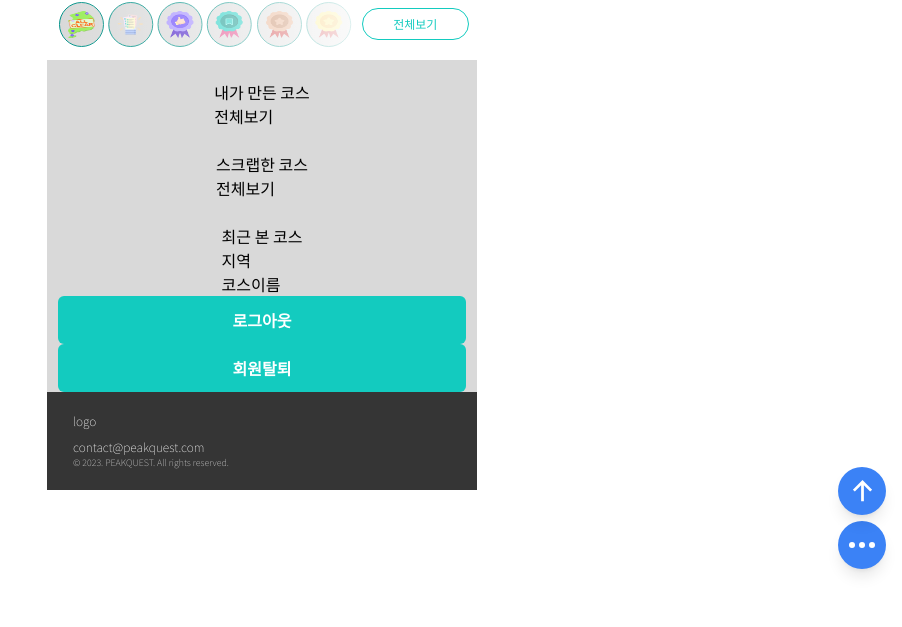
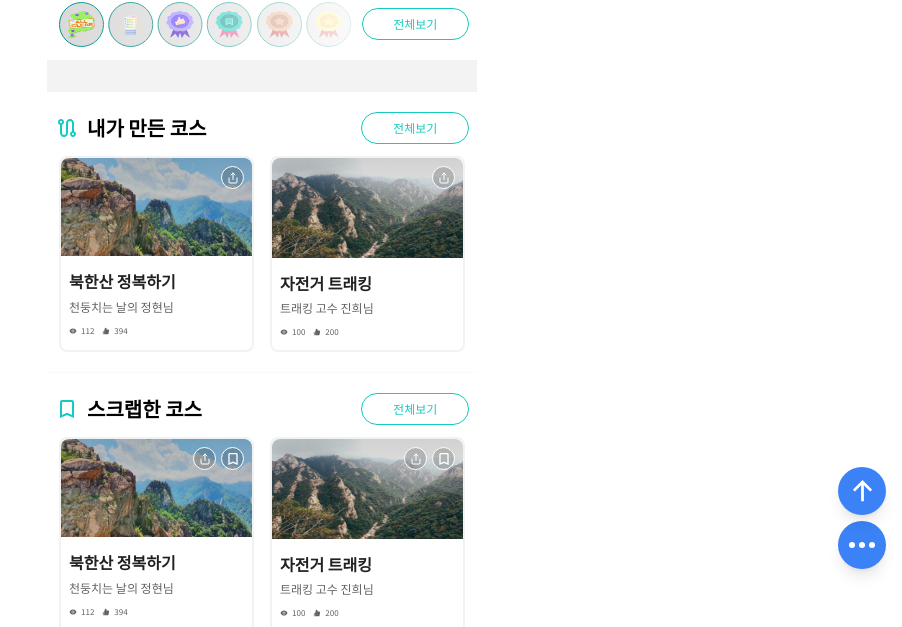
Before and after one commit to Digital-Guardians/peak-quest, a React (Vite) app in the folder peak-quest/: page /mypage in a window 1280 px wide. Shown: the part 215-842 px from the top of the page, without its empty margins (378-1280 px from the left). Before the commit the page ends 800 px from the top, so only its background shows below. Built offline with nearby package versions, Linux system fonts and the light colour scheme.

Commit message:
[feat] mypage 코스 관련 기능 추가
- 내가 만든 코스
- 스크랩 한 코스
- 최근 본 코스
- 로그아웃 / 회원 탈퇴

```diff
--- a/peak-quest/src/components/user/CourseItem.tsx
+++ b/peak-quest/src/components/user/CourseItem.tsx
@@ -8,6 +8,7 @@ import { changeEnglish } from "../../helper/changeAreaName";
 // CourseItem 컴포넌트의 속성 타입을 수정
 interface CourseItemProps {
   courseList: Course[];
+  isMine: boolean | void;
 }
 
 interface Course {
@@ -21,10 +22,7 @@ interface Course {
   area: string;
 }
 
-export default function CourseItem({ courseList }: CourseItemProps) {
-  const handleCopy = () => {
-    alert("링크가 복사되었습니다!");
-  };
+export default function CourseItem({ courseList, isMine }: CourseItemProps) {
   return (
     <div className="w-full p-3 grid grid-cols-2 gap-4 sm:grid-cols-1 sm:gap-3">
       {/* 각각의 CourseItem */}
@@ -44,7 +42,9 @@ export default function CourseItem({ courseList }: CourseItemProps) {
           </div>
           {/* 공유 버튼 */}
           <div
-            className="w-[23px] h-[23px] flex items-center justify-center bg-black/20 text-white text-md border-[1px] border-white rounded-full absolute top-2 right-9 cursor-pointer"
+            className={`w-[23px] h-[23px] flex items-center justify-center bg-black/20 text-white text-md border-[1px] border-white rounded-full cursor-pointer absolute top-2 ${
+              isMine ? "right-2" : "right-9 "
+            }`}
             onClick={() => {
               copy(
                 `http://localhost:5173/area/${changeEnglish(
@@ -57,7 +57,7 @@ export default function CourseItem({ courseList }: CourseItemProps) {
             <FiShare />
           </div>
           {/* 스크랩 버튼 */}
-          <WishBtn courseId={Number(course.id)} />
+          {isMine ? <></> : <WishBtn courseId={Number(course.id)} />}
           {/* 코스 설명 */}
           <div className="p-2 w-full h-[96px] flex flex-col items-start justify-evenly sm:h-[86px]">
             <p className="text-lg text-black font-bold">{course.title}</p>
--- a/peak-quest/src/pages/user/CourseList.tsx
+++ b/peak-quest/src/pages/user/CourseList.tsx
@@ -102,7 +102,7 @@ export default function CourseList() {
       >
         {courseList.length > 0 ? (
           <>
-            <CourseItem courseList={courseList} />
+            <CourseItem courseList={courseList} isMine={false} />
             <div className="h-[80px] flex justify-center my-3">
               더이상 불러올 코스가 없습니다.
             </div>
--- a/peak-quest/src/pages/user/MyPage.tsx
+++ b/peak-quest/src/pages/user/MyPage.tsx
@@ -1,8 +1,12 @@
 import React, { useEffect, useState } from "react";
 import CourseItem from "../../components/user/CourseItem";
 import { IoIosArrowBack } from "react-icons/io";
+import { AiOutlineEye } from "react-icons/ai";
+import { MdOutlineRoute, MdOutlineBookmarkBorder } from "react-icons/md";
 import { useNavigate } from "react-router-dom";
 import Profile from "../../components/user/mypage/Profile";
+import { saveRecentCourse } from "../../helper/saveRecentCourse";
+import RecentCourse from "../../components/user/mypage/RecentCourse";
 
 // 코스 타입 정의
 interface Course {
@@ -31,10 +35,75 @@ export default function MyPage() {
   // 최근 본 코스
   const [recentCourseList, setRecentCourseList] = useState<Course[]>([]);
 
+  useEffect(() => {
+    // myCourse
+    fetch(`/mock/user/myPage_myCourse.json`)
+      .then((res) => res.json())
+      .then((data) => {
+        setMakeCourseList(data.courses);
+      })
+      .catch((error) => {
+        console.error("Error fetching more courses:", error);
+      });
+
+    // wishCourse
+    fetch(`/mock/user/myPage_wishCourse.json`)
+      .then((res) => res.json())
+      .then((data) => {
+        setWishCourseList(data.courses);
+      })
+      .catch((error) => {
+        console.error("Error fetching more courses:", error);
+      });
+    // 최근 본 코스 테스트용 코드
+    saveRecentCourse({
+      id: 1,
+      title: "최근adsfa sfsafaㅇㅁㄹㄴㅁ ㅇㄹㄴㄻㄹㅇㄴ",
+      thumbnail: "../../src/assets/user/course_image_2.png",
+      area: "제주도",
+    });
+    saveRecentCourse({
+      id: 2,
+      title: "서울 속 시원한 숲 ㅇㅇㅇㅇ",
+      thumbnail: "../../src/assets/user/course_image_2.png",
+      area: "수도권",
+    });
+    saveRecentCourse({
+      id: 3,
+      title: "최근adsfasfsafa",
+      thumbnail: "../../src/assets/user/course_image_2.png",
+      area: "수도권",
+    });
+    saveRecentCourse({
+      id: 4,
+      title: "최근adsfasfsafa",
+      thumbnail: "../../src/assets/user/course_image_2.png",
+      area: "충청권",
+    });
+    saveRecentCourse({
+      id: 5,
+      title: "최 근ad gaggafdas",
+      thumbnail: "../../src/assets/user/course_image_2.png",
+      area: "수도권",
+    });
+    saveRecentCourse({
+      id: 6,
+      title: "ㅇㄻ ㄹㅇㄴㅁㄹ ㄴㅁㄹㄴㅁㄹ",
+      thumbnail: "../../src/assets/user/course_image_2.png",
+      area: "강원권",
+    });
+    saveRecentCourse({
+      id: 7,
+      title: "최근 ㅁㄴㅇㄻㄹ ㄴㄹㄴㅁㄹㅇㄴ",
+      thumbnail: "../../src/assets/user/course_image_2.png",
+      area: "강원권",
+    });
+  }, []);
+
   return (
-    <div className="w-max-[430px] bg-gray flex flex-col justify-center items-center">
+    <div className="w-max-[430px] bg-[#f3f3f3] flex flex-col justify-center items-center">
       {/* header */}
-      <div className="w-full h-[48px] bg-white text-2xl font-bold text-center leading-loose relative">
+      <div className="w-full h-[48px] bg-white text-2xl sm:text-xl font-bold text-center leading-loose relative">
         {/* 뒤로 가기 버튼 */}
         <div
           className="text-2xl absolute top-3 left-3"
@@ -53,36 +122,51 @@ export default function MyPage() {
       {/* 프로필 영역 */}
       <Profile />
       {/* 내가 만든 코스 */}
-      <div>
-        <p>내가 만든 코스</p>
-        <button>전체보기</button>
-        <CourseItem courseList={makeCourseList} />
+      <div className="w-full bg-white pb-2 mt-3 border-b-[1px] border-lightGray">
+        <div className="flex justify-between items-center pt-[20px] px-[8px]">
+          <div className="flex items-center font-bold">
+            <div className="text-mint mr-2 text-2xl">
+              <MdOutlineRoute />
+            </div>
+            <p className="text-xl sm:text-lg">내가 만든 코스</p>
+          </div>
+          <button className="w-[26%] h-[32px] sm:w-[24%] sm:h-[28px] text-md text-mint border-[1px] border-mint rounded-full">
+            전체보기
+          </button>
+        </div>
+        <CourseItem courseList={makeCourseList} isMine={true} />
       </div>
       {/* 스크랩 */}
-      <div>
-        <p>스크랩한 코스</p>
-        <button>전체보기</button>
-        <CourseItem courseList={wishCourseList} />
+      <div className="w-full bg-white pb-2 border-b-[1px] border-lightGray">
+        <div className="flex justify-between items-center pt-[20px] px-[8px]">
+          <div className="flex items-center font-bold">
+            <div className="text-mint text-2xl mr-2">
+              <MdOutlineBookmarkBorder />
+            </div>
+            <p className="text-xl sm:text-lg ">스크랩한 코스</p>
+          </div>
+          <button className="w-[26%] h-[32px] sm:w-[24%] sm:h-[28px] text-md text-mint border-[1px] border-mint rounded-full">
+            전체보기
+          </button>
+        </div>
+        <CourseItem courseList={wishCourseList} isMine={false} />
       </div>
       {/* 최근 본 코스 */}
-      <div>
-        <p>최근 본 코스</p>
-        <div>
-          <div>
-            <img />
-            <div>
-              <p>지역</p>
-              <p>코스이름</p>
-            </div>
+      <div className="w-full bg-white pb-2 mt-3 border-b-[1px] border-lightGray">
+        <div className="flex items-center font-bold pt-[20px] px-[8px]">
+          <div className="text-mint mr-2 text-2xl">
+            <AiOutlineEye />
           </div>
+          <p className="text-xl sm:text-lg">최근 본 코스</p>
         </div>
+        <RecentCourse />
       </div>
       {/* 로그아웃 */}
-      <button className="w-[95%] h-[48px] rounded-md bg-mint text-white font-bold">
+      <button className="w-[95%] h-[48px] sm:h-[40px] mt-3 mb-3 rounded-md bg-mint text-lg text-white font-bold sm:text-md ease-linear duration-300">
         로그아웃
       </button>
       {/* 회원탈퇴 */}
-      <button className="w-[95%] h-[48px] rounded-md bg-mint text-white font-bold">
+      <button className="mb-4 p-1 text-md text-[#A4A4A4] font-bold border-b-[1px] border-gray sm:text-sm ease-linear duration-300">
         회원탈퇴
       </button>
     </div>
```
